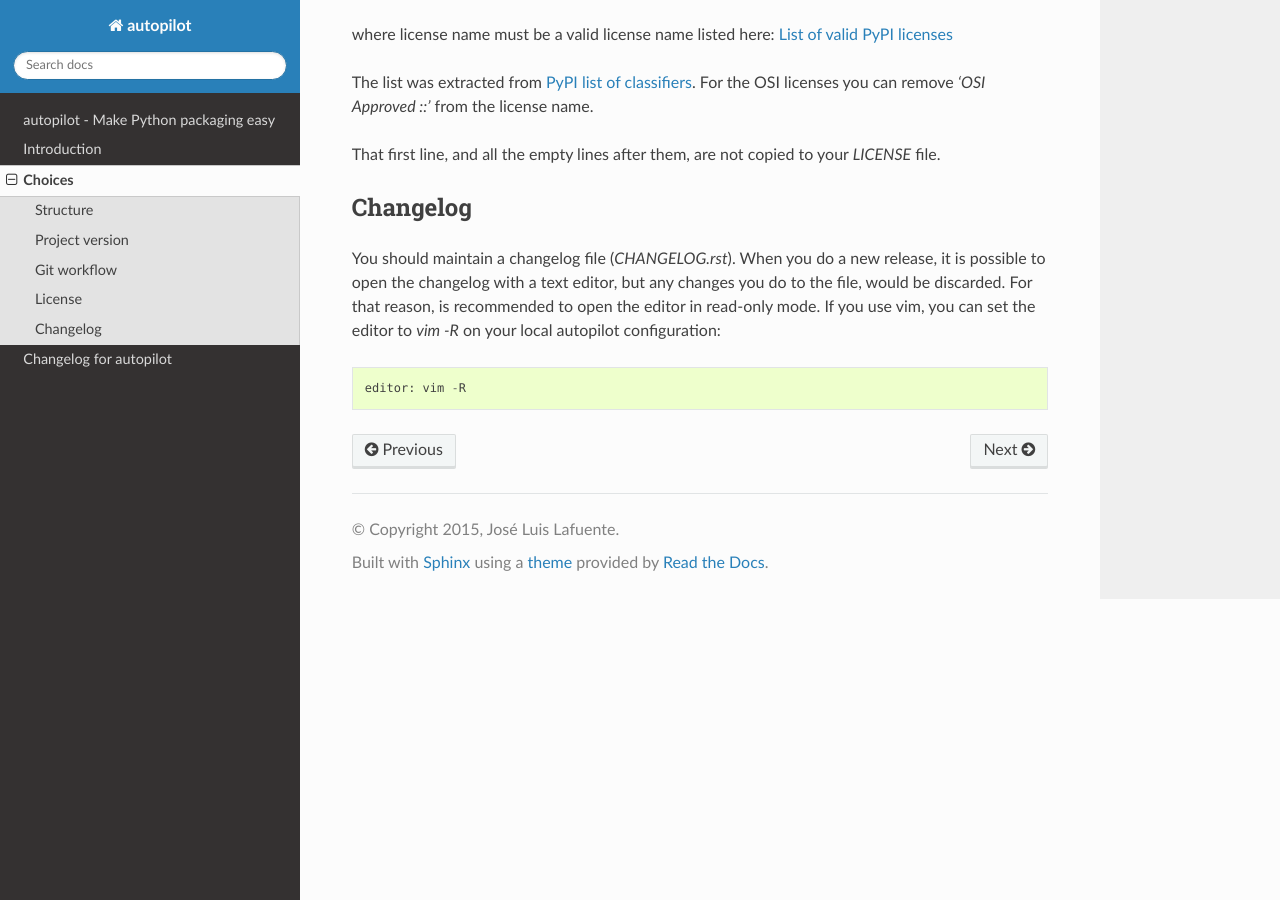
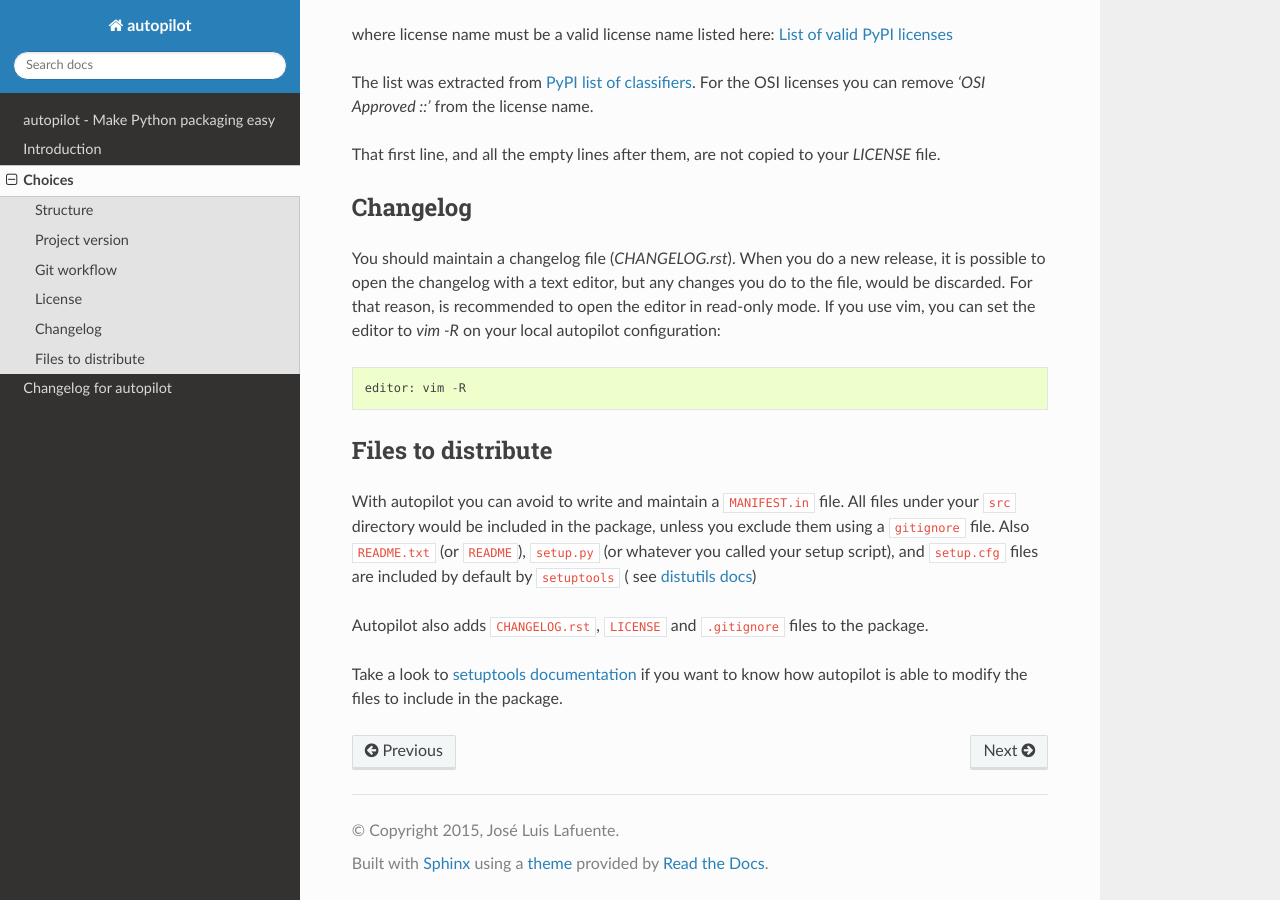
Before and after one commit to jlesquembre/autopilot, a Sphinx documentation site: the page built from docs/source/choices.rst, in a window 1280 px wide and 900 px high, scrolled down 2030 px. Built offline with Sphinx 7.4.7 and the Read the Docs theme 2.0.0, drawn with Linux system fonts in a browser that asks for light colours; formulas are drawn with MathJax 3; the version number could not be read and is left out.

Commit message:
Docs, add more information about files to distribute

```diff
--- a/docs/source/choices.rst
+++ b/docs/source/choices.rst
@@ -135,3 +135,23 @@ to open the editor in read-only mode. If you use vim, you can set the editor to
     editor: vim -R
 
 .. _devpi: http://doc.devpi.net/latest/
+
+
+Files to distribute
+-------------------
+
+With autopilot you can avoid to write and maintain a ``MANIFEST.in`` file. All
+files under your ``src`` directory would be included in the package, unless you
+exclude them using a ``gitignore`` file. Also ``README.txt`` (or ``README``),
+``setup.py`` (or whatever you called your setup script), and ``setup.cfg``
+files are included by default by ``setuptools`` ( see `distutils docs
+<https://docs.python.org/3/distutils/sourcedist.html#specifying-the-files-to-distribute>`_)
+
+
+Autopilot also adds ``CHANGELOG.rst``, ``LICENSE`` and ``.gitignore`` files to
+the package.
+
+Take a look to `setuptools documentation
+<https://pythonhosted.org/setuptools/setuptools.html#adding-support-for-other-revision-control-systems>`_
+if you want to know how autopilot is able to modify the files to include in the
+package.
```
